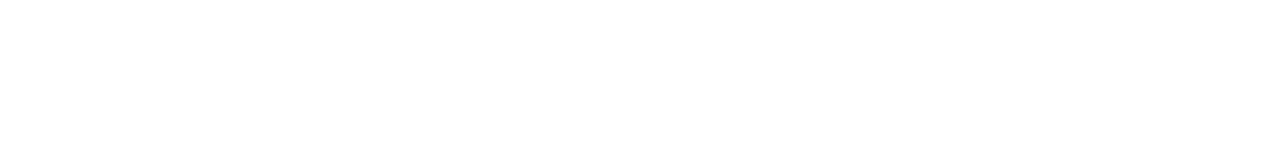
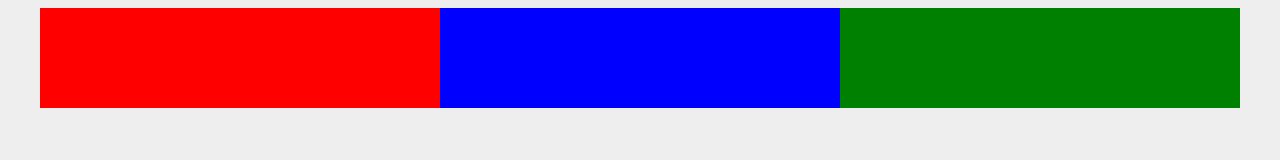
Before and after one commit to Elybourland/css-flexbox, a plain HTML site: page index.html in a window 1280 px wide. Drawn offline with Linux system fonts and the light colour scheme.

Commit message:
flex box menu

```diff
--- a/index.html
+++ b/index.html
@@ -7,6 +7,12 @@
     <title>CSS Flex Box</title>
 </head>
 <body>
-
+    <div class="container">
+        <div class="flex-container">
+            <div class="box one"></div>
+            <div class="box two"></div>
+            <div class="box three"></div>
+        </div>
+    </div>
 </body>
 </html>
--- a/style.css
+++ b/style.css
@@ -0,0 +1,29 @@
+body {
+    background: #eeeeee;
+}
+.container {
+    width: 100%;
+    max-width: 1200px;
+    margin: 0 auto;
+}
+.flex-container {
+    display: flex;
+    background: white;
+    flex-wrap: wrap;
+}
+.box {
+    height: 100px;
+    flex: 1 0 200px;
+}
+.one {
+    background: red;
+
+}
+.two {
+    background: blue;
+
+}
+.three {
+    background: green;
+
+}
```
